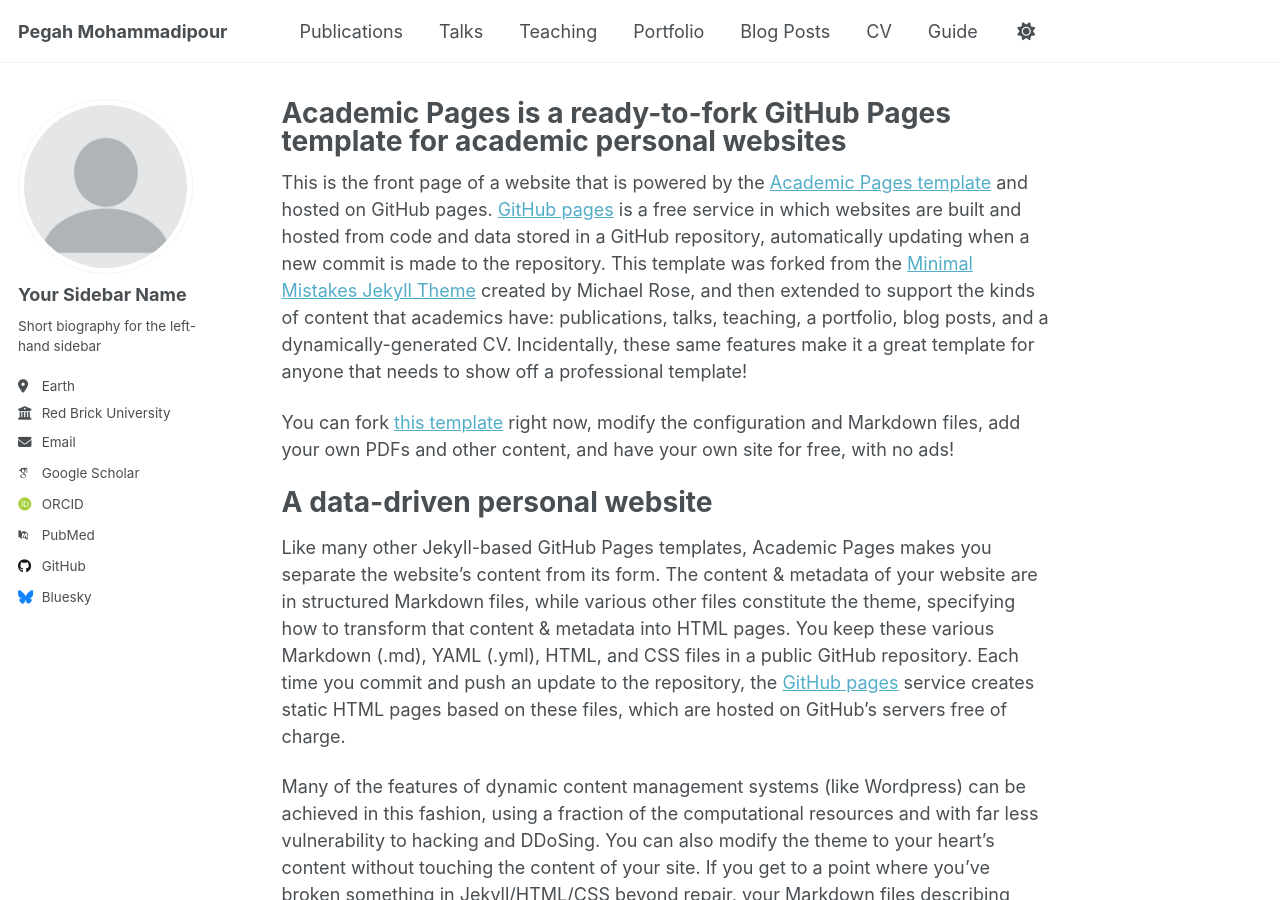
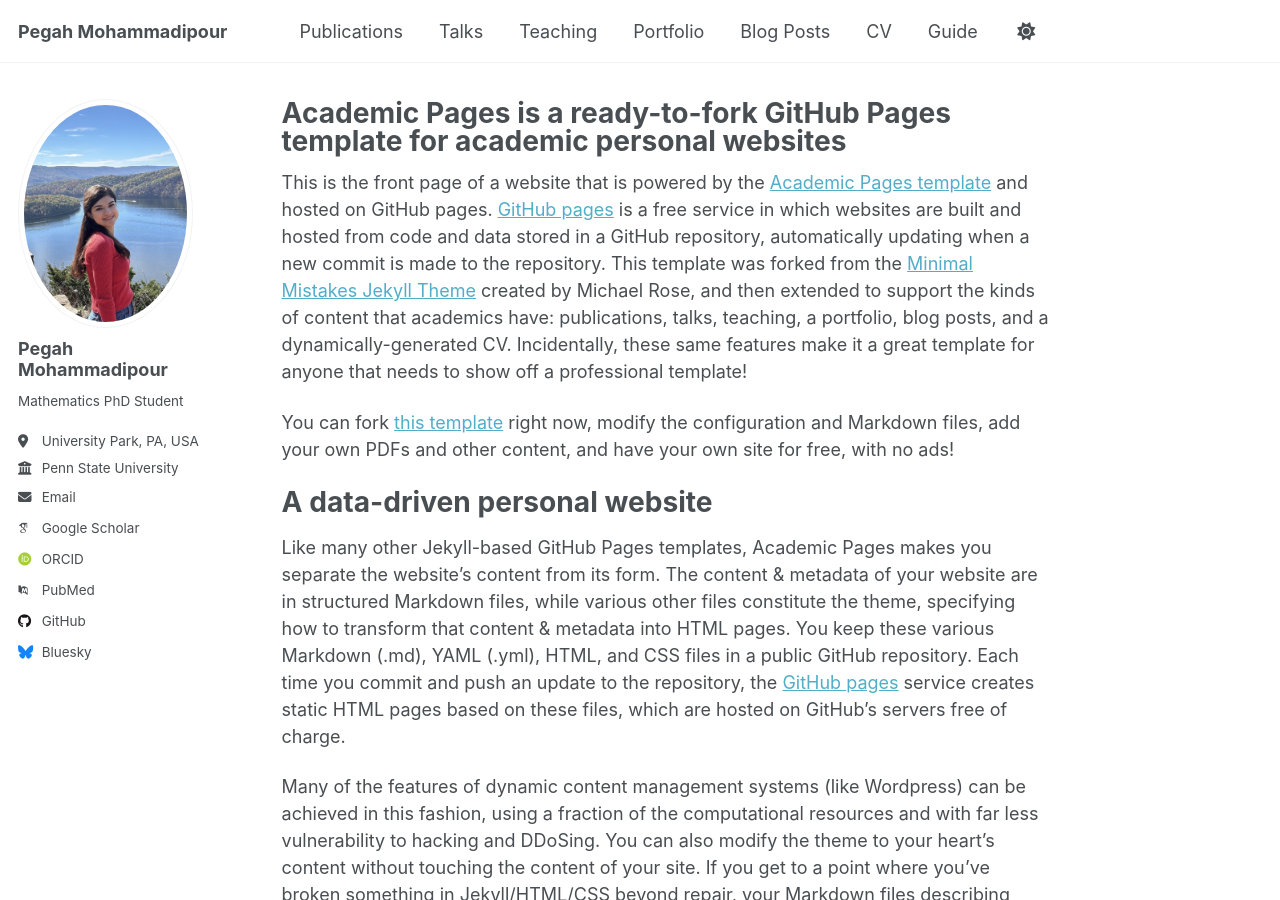
Before and after one commit to pegah-mp/pegah-mp.github.io, a Jekyll site: the page built from _pages/about.md, in a window 1280 px wide and 900 px high. Built offline with Jekyll 4.4.1, drawn with Linux system fonts in a browser that asks for light colours; some web fonts are replaced; a script that is not in the unit is left out.

Commit message:
Update _config.yml

```diff
--- a/_config.yml
+++ b/_config.yml
@@ -23,14 +23,14 @@ repository               : "pegah-mp/pegah-mp.github.io"
 #               Additional customization can be done by editing /_includes/author-profile.html
 author:
   # Biographic information
-  avatar           : "profile.png"
-  name             : "Your Sidebar Name"
+  avatar           : "profile.jpg"
+  name             : "Pegah Mohammadipour"
   pronouns         : # example: "she/her"
-  bio              : "Short biography for the left-hand sidebar"
-  location         : "Earth"
-  employer         : "Red Brick University"
+  bio              : "Mathematics PhD Student"
+  location         : "University Park, PA, USA"
+  employer         : "Penn State University"
   uri              : # URL
-  email            : "none@example.org"
+  email            : "pegahmp@psu.edu"
 
   # Academic websites
   academia         : # URL
```
